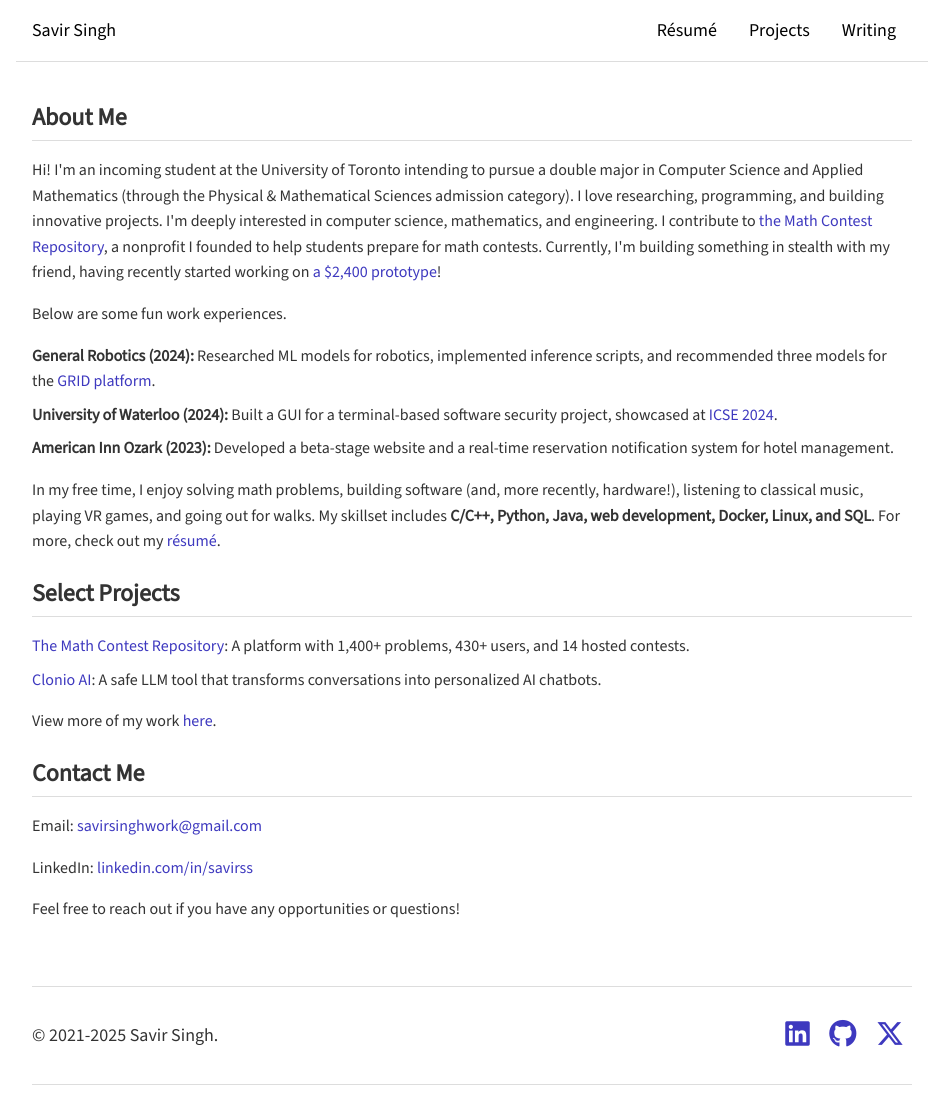
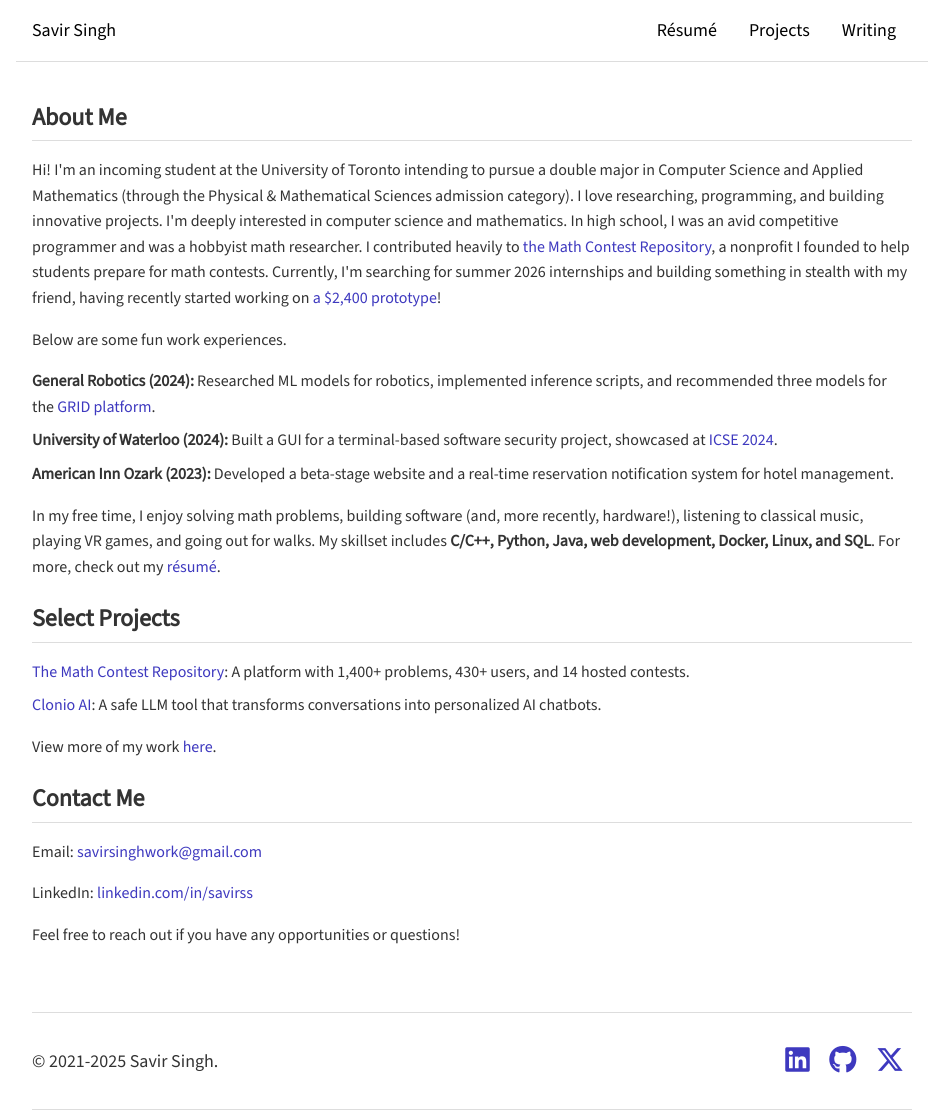
Before and after one commit to savirsingh/savirsingh.github.io, a Jekyll site: the page built from index.html, in a window 1280 px wide. Shown: the whole page, without its empty margins (168-1111 px from the left). Built offline with Jekyll 4.4.1, drawn with Linux system fonts in a browser that asks for light colours; the list of posts is cut into pages by our own code; before the commit the page ends 1085 px from its top, so only the background shows below that.

Commit message:
Update index.html

```diff
--- a/index.html
+++ b/index.html
@@ -5,7 +5,7 @@
 
 <section id="about">
     <h2>About Me</h2>
-    <p>Hi! I'm an incoming student at the University of Toronto intending to pursue a double major in Computer Science and Applied Mathematics (through the Physical & Mathematical Sciences admission category). I love researching, programming, and building innovative projects. I'm deeply interested in computer science, mathematics, and engineering. I contribute to <a href="https://mathcontestrepository.pythonanywhere.com/user/savir">the Math Contest Repository</a>, a nonprofit I founded to help students prepare for math contests. Currently, I'm building something in stealth with my friend, having recently started working on <a href="https://linkedin.com/in/savirss">a $2,400 prototype</a>!</p>
+    <p>Hi! I'm an incoming student at the University of Toronto intending to pursue a double major in Computer Science and Applied Mathematics (through the Physical & Mathematical Sciences admission category). I love researching, programming, and building innovative projects. I'm deeply interested in computer science and mathematics. In high school, I was an avid competitive programmer and was a hobbyist math researcher. I contributed heavily to <a href="https://mathcontestrepository.pythonanywhere.com/user/savir">the Math Contest Repository</a>, a nonprofit I founded to help students prepare for math contests. Currently, I'm searching for summer 2026 internships and building something in stealth with my friend, having recently started working on <a href="https://linkedin.com/in/savirss">a $2,400 prototype</a>!</p>
     <p>Below are some fun work experiences.</p>
     <ul>
         <li><strong>General Robotics (2024):</strong> Researched ML models for robotics, implemented inference scripts, and recommended three models for the <a href="https://scaledfoundations.ai">GRID platform</a>.</li>
```
